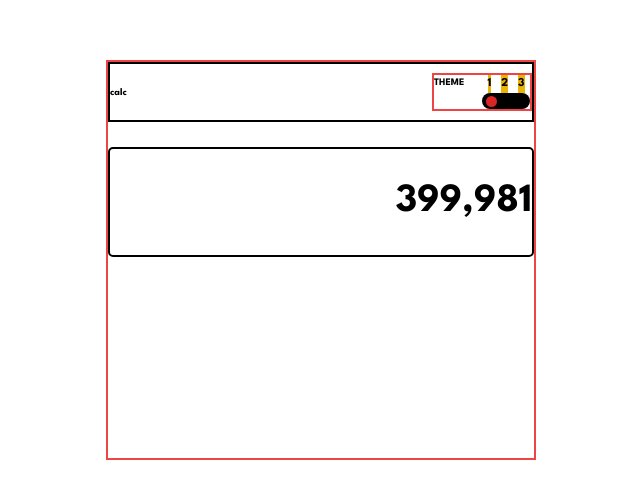
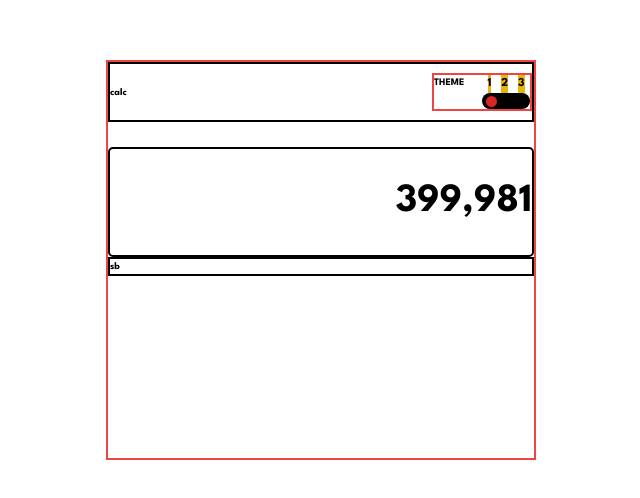
Before and after one commit to SouhailM07/code213-calculator, a React (Vite) app: page / in a window 1280 px wide. Shown: the part 140-638 px from the top of the page, without its empty margins (319-959 px from the left). Built offline with nearby package versions, Linux system fonts and the light colour scheme.

Commit message:
[Btn_panel] component was created

```diff
--- a/src/App.tsx
+++ b/src/App.tsx
@@ -1,13 +1,14 @@
 import "./style/input.css";
 import "./App.css";
 // components
-import { Control_panel, Result_panel } from "./components";
+import { Control_panel, Result_panel, Btn_panel } from "./components";
 function App() {
   return (
     <>
       <div className="border-2 border-red-500 w-[43rem] h-[40rem]">
         <Control_panel />
         <Result_panel />
+        <Btn_panel />
       </div>
     </>
   );
--- /dev/null
+++ b/src/components/Btn_panel/Btn_panel.tsx
@@ -0,0 +1,8 @@
+import "./btn_panel.css";
+export default function Btn_panel() {
+  return (
+    <>
+      <div className="border-2 border-black">sb</div>
+    </>
+  );
+}
--- a/src/components/index.js
+++ b/src/components/index.js
@@ -1,2 +1,3 @@
 export { default as Control_panel } from "./Control_panel/Control_panel";
 export { default as Result_panel } from "./Result_panel/Result_panel";
+export { default as Btn_panel } from "./Btn_panel/Btn_panel";
```
Also changed, not shown: src/components/Btn_panel/btn_panel.css (added), src/components/Btn_panel/btn_panel.scss (added).
